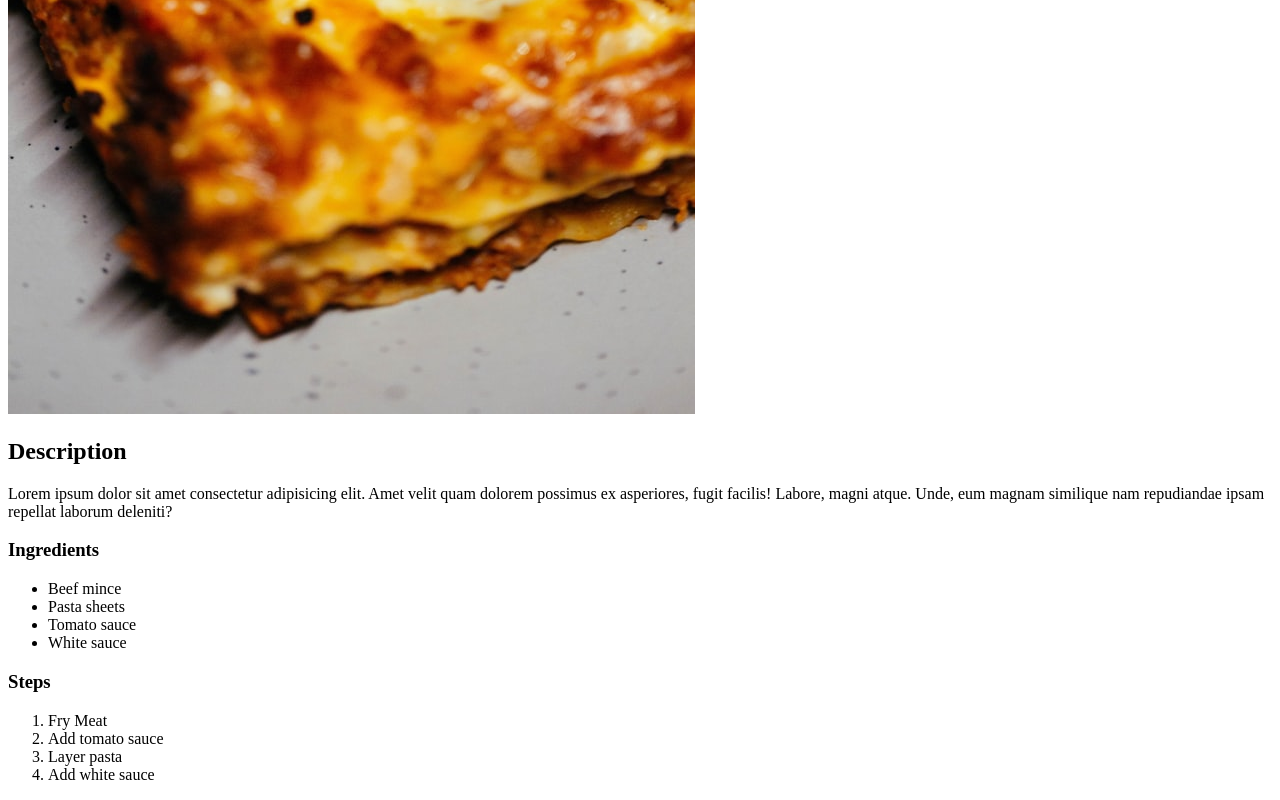
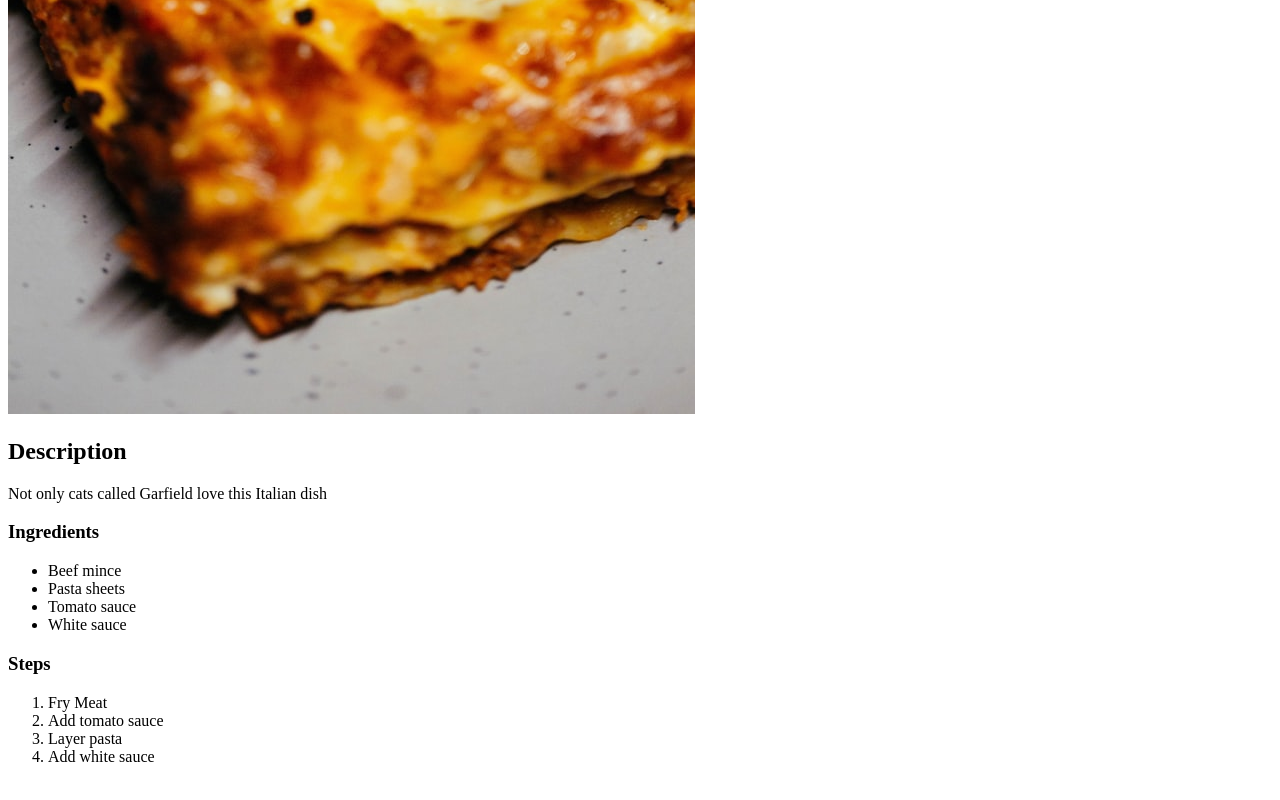
Before and after one commit to dkumar83/odin-recipes, a plain HTML site: page recipes/lasagna.html in a window 1280 px wide. Shown: the part 723-1523 px from the top of the page. Drawn offline with Linux system fonts and the light colour scheme.

```diff
--- a/recipes/lasagna.html
+++ b/recipes/lasagna.html
@@ -12,7 +12,7 @@
     <h1>Lasagna</h1>
     <img src="lasagna.jpg" alt="Lasagna">
     <h2>Description</h2>
-    <p>Lorem ipsum dolor sit amet consectetur adipisicing elit. Amet velit quam dolorem possimus ex asperiores, fugit facilis! Labore, magni atque. Unde, eum magnam similique nam repudiandae ipsam repellat laborum deleniti?</p>
+    <p>Not only cats called Garfield love this Italian dish</p>
     <h3>Ingredients</h3>
     <ul>
         <li>Beef mince</li>
```
Also changed, not shown: index.html (+2 -0 lines).
